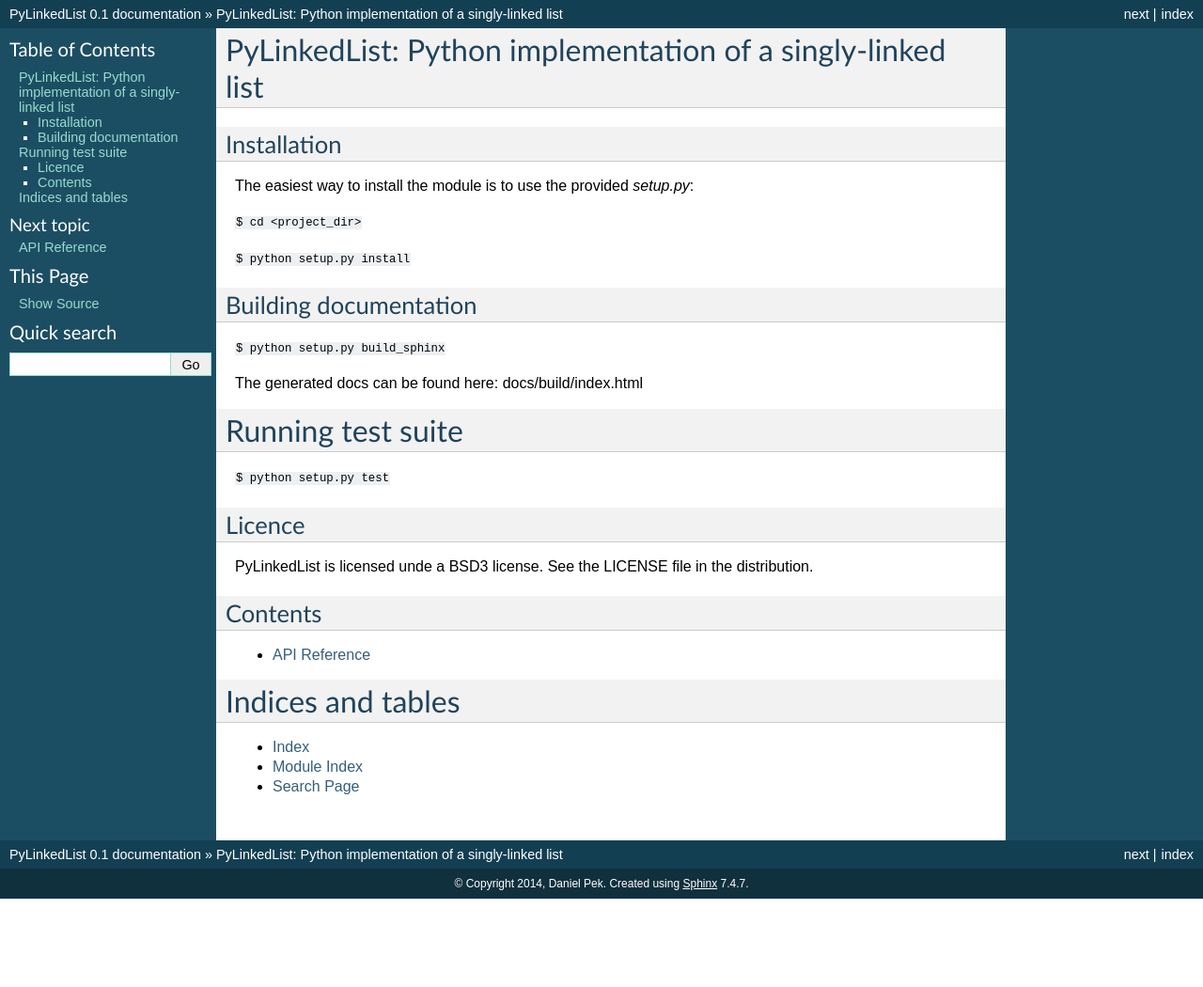
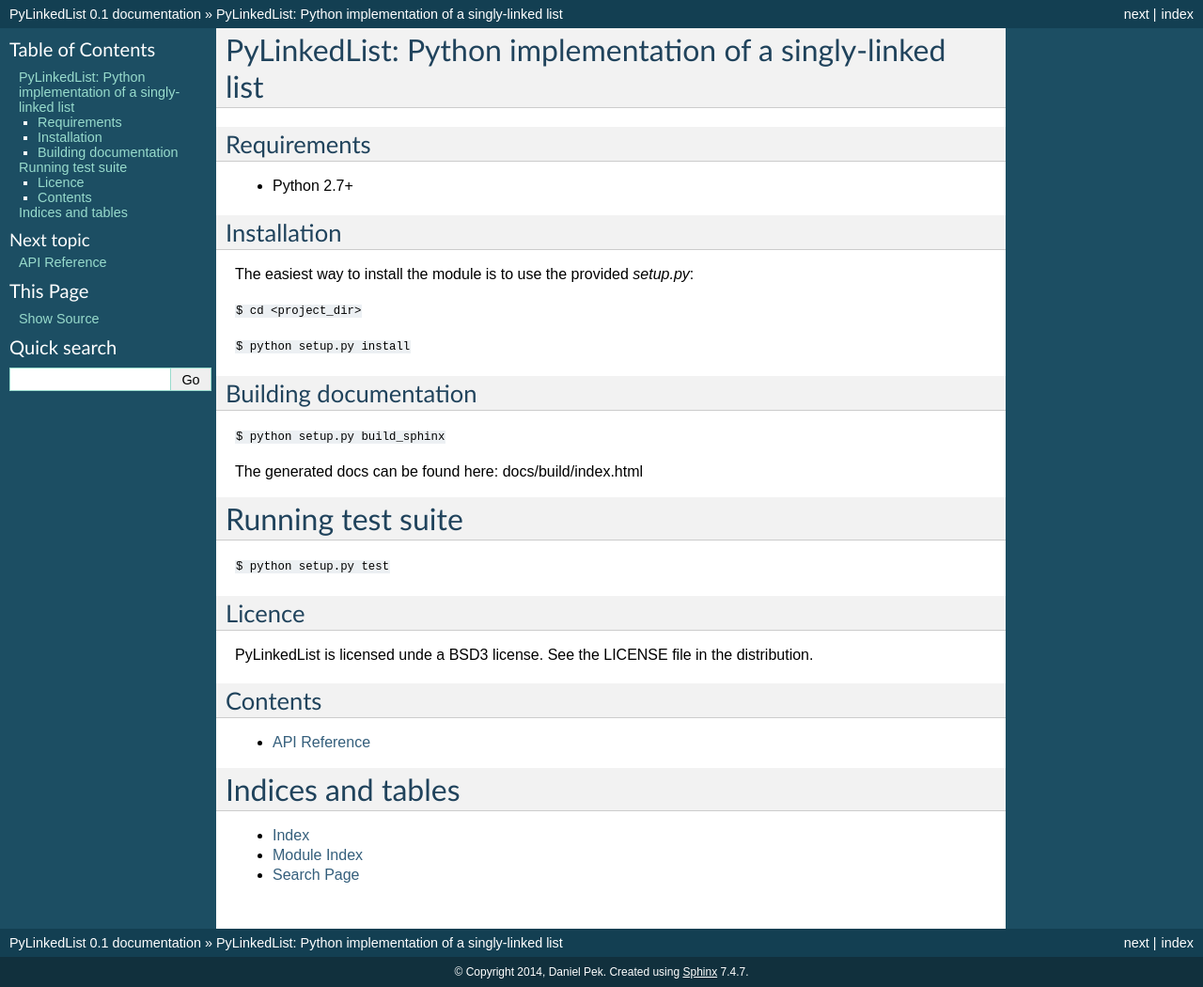
Before and after one commit to pdani/PyLinkedList, a Sphinx documentation site: the page built from docs/source/index.rst, in a window 1280 px wide. Shown: the whole page at 94% size. Built offline with Sphinx 7.4.7, drawn with Linux system fonts in a browser that asks for light colours; before the commit the page ends 956 px from its top, so only the background shows below that.

Commit message:
Requirements added to doc

````diff
--- a/README.md
+++ b/README.md
@@ -9,6 +9,11 @@ The easiest way to install the module is to use the provided `setup.py`:
 $ cd <project_dir>
 $ python setup.py install
 ```
+
+Requirements
+============
+
+Python 2.7+
 
 Documentation
 =============
--- a/docs/source/index.rst
+++ b/docs/source/index.rst
@@ -5,6 +5,11 @@
 
 PyLinkedList: Python implementation of a singly-linked list
 ===========================================================
+
+Requirements
+------------
+
+* Python 2.7+
 
 Installation
 ------------
````
